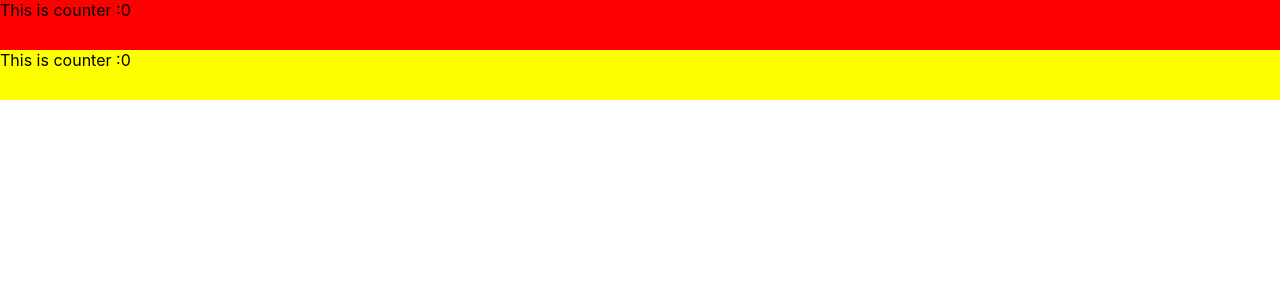
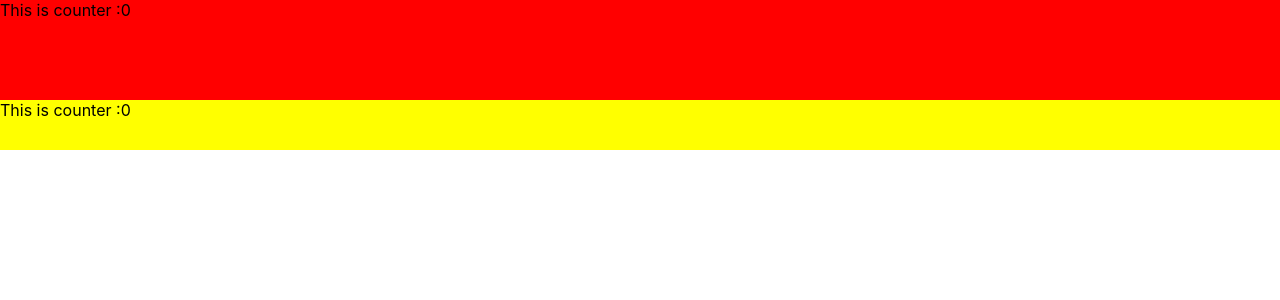
Before and after one commit to saksham695/react-practice, a React (Create React App) app: page / in a window 1280 px wide. Shown: the top 300 px of the page. Built offline with nearby package versions, Linux system fonts and the light colour scheme.

Commit message:
with render prop

```diff
--- a/src/App.js
+++ b/src/App.js
@@ -1,12 +1,18 @@
 import React from "react";
+import Counter from "./counter";
 import CounterClick from "./counterClick";
 import CounterHover from "./counterHover";
-
 export default function App() {
   return (
-    <>
-      <CounterClick name="counter-click" />
-      <CounterHover name="counter-hover" />
-    </>
+    <div>
+      <Counter>
+        {(counter, onIncrement) => (
+          <CounterClick counter={counter} onIncrement={onIncrement} />
+        )}
+        {(counter, onIncrement) => (
+          <CounterHover counter={counter} onIncrement={onIncrement} />
+        )}
+      </Counter>
+    </div>
   );
 }
--- a/src/counter.js
+++ b/src/counter.js
@@ -1,27 +1,27 @@
-import React from "react";
+import React, { Component } from "react";
 
-const updatedComponent = (OldComponent) => {
-  class NewComponent extends React.Component {
+export default class counter extends Component {
   state = {
-      counter: 0,
+    counter1: 0,
+    counter2: 0,
   };
-    incrementCounter = () => {
+  incrementCounter1 = () => {
     this.setState({
-        counter: this.state.counter + 1,
+      counter1: this.state.counter1 + 1,
     });
   };
-
+  incrementCounter2 = () => {
+    this.setState({
+      counter2: this.state.counter2 + 1,
+    });
+  };
   render() {
+    console.log("Childrens", this.props);
     return (
-        <OldComponent
-          counter={this.state.counter}
-          handleChange={this.incrementCounter}
-          {...this.props}
-        />
+      <div>
+        {this.props.children[0](this.state.counter1, this.incrementCounter1)}
+        {this.props.children[1](this.state.counter2, this.incrementCounter2)}
+      </div>
     );
   }
 }
-  return NewComponent;
-};
-
-export default updatedComponent;
--- a/src/counterClick.js
+++ b/src/counterClick.js
@@ -1,18 +1,14 @@
 import React, { Component } from "react";
-import updatedComponent from "./counter";
 
-class counterClick extends Component {
+export default class counterClick extends Component {
   render() {
-    console.log(this.props);
     return (
       <div
-        style={{ width: "100%", backgroundColor: "red", height: "50px" }}
-        onClick={this.props.handleChange}
+        style={{ width: "100%", backgroundColor: "red", height: "100px" }}
+        onClick={this.props.onIncrement}
       >
         This is counter :{this.props.counter}
       </div>
     );
   }
 }
-
-export default updatedComponent(counterClick, 12);
--- a/src/counterHover.js
+++ b/src/counterHover.js
@@ -1,18 +1,14 @@
 import React, { Component } from "react";
-import updatedComponent from "./counter";
 
-class CounterHover extends Component {
+export default class counterHover extends Component {
   render() {
-    console.log(this.props.name);
     return (
       <div
         style={{ width: "100%", backgroundColor: "yellow", height: "50px" }}
-        onMouseOut={this.props.handleChange}
+        onMouseMove={this.props.onIncrement}
       >
         This is counter :{this.props.counter}
       </div>
     );
   }
 }
-
-export default updatedComponent(CounterHover, 10);
```
Lines whose indentation alone changed are shown as unchanged.
